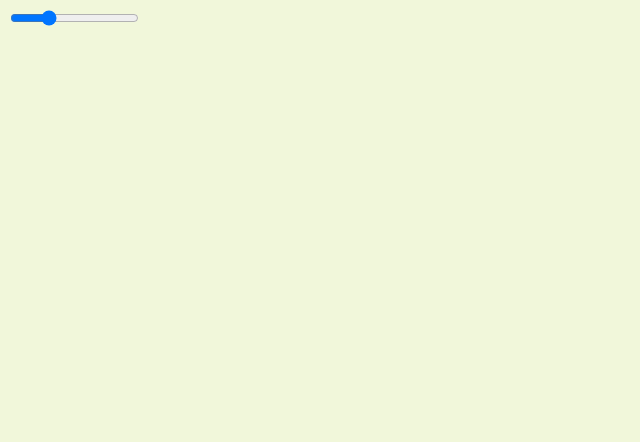
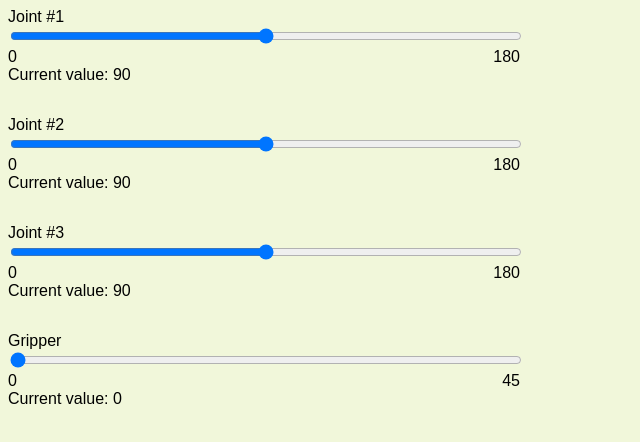
Before and after one commit to cmiband/Roboarm-Manager, an Angular app: page / in a window 1280 px wide. Shown: the top 442 px of the page, without its empty margins (0-640 px from the left). Built offline with nearby package versions, Linux system fonts and the light colour scheme.

Commit message:
arm manager structure

```diff
--- a/src/app/arm-manager/arm-manager.css
+++ b/src/app/arm-manager/arm-manager.css
@@ -0,0 +1,3 @@
+.joint-container {
+    margin-bottom: 4vh;
+}
--- a/src/app/arm-manager/arm-manager.html
+++ b/src/app/arm-manager/arm-manager.html
@@ -1,3 +1,14 @@
 <div>
-    <app-joint-rotator></app-joint-rotator>
+    <div class="joint-container">
+        <app-joint-rotator data-part="jointOne" title="Joint #1" type="joint"></app-joint-rotator>
+    </div>
+    <div class="joint-container">
+        <app-joint-rotator data-part="jointTwo" title="Joint #2" type="joint"></app-joint-rotator>
+    </div>
+    <div class="joint-container">
+        <app-joint-rotator data-part="jointThree" title="Joint #3" type="joint"></app-joint-rotator>
+    </div>
+    <div class="joint-container">
+        <app-joint-rotator data-part="gripper" title="Gripper" [minRange]="gripperMinRange" [maxRange]="gripperMaxRange" type="gripper"></app-joint-rotator>
+    </div>
 </div>
--- a/src/app/arm-manager/arm-manager.ts
+++ b/src/app/arm-manager/arm-manager.ts
@@ -1,4 +1,4 @@
-import { Component } from '@angular/core';
+import { AfterViewInit, Component, viewChildren } from '@angular/core';
 import { JointRotator } from '../joint-rotator/joint-rotator';
 
 @Component({
@@ -7,6 +7,17 @@ import { JointRotator } from '../joint-rotator/joint-rotator';
   templateUrl: './arm-manager.html',
   styleUrl: './arm-manager.css',
 })
-export class ArmManager {
+export class ArmManager implements AfterViewInit {
+  gripperMinRange = 0;
+  gripperMaxRange = 45;
 
+  rotators = viewChildren(JointRotator);
+
+  ngAfterViewInit() {
+    this.rotators().forEach((joint) => {
+      if(joint.type() == "gripper") {
+        joint.currentValue.set(0);
+      }
+    });
+  }
 }
--- a/src/app/joint-rotator/joint-rotator.css
+++ b/src/app/joint-rotator/joint-rotator.css
@@ -0,0 +1,12 @@
+.angles-container {
+    display: flex;
+    justify-content: space-between;
+}
+
+.component-container {
+    width: 40vw;
+}
+
+input[type="range"] {
+    width: 100%;
+}
--- a/src/app/joint-rotator/joint-rotator.html
+++ b/src/app/joint-rotator/joint-rotator.html
@@ -1,5 +1,9 @@
-<div>
-    <div>
-        <input type="range" min="0" max="180" step="1">
+<div class="component-container">
+    <div>{{title()}}</div>
+    <input type="range" [min]="minRange()" [max]="maxRange()" step="1" [value]="currentValue()" (input)="handleRangeChange($event)">
+    <div class="angles-container">
+        <span>{{minRange()}}</span>
+        <span>{{maxRange()}}</span>
     </div>
+    <span>Current value: {{currentValue()}}</span>
 </div>
--- a/src/app/joint-rotator/joint-rotator.ts
+++ b/src/app/joint-rotator/joint-rotator.ts
@@ -1,7 +1,4 @@
-import { AfterViewInit, Component, ElementRef, ViewChild } from '@angular/core';
-
-const SERVO_WIDTH = 150;
-const SERVO_HEIGHT = 50;
+import { AfterViewInit, Component, ElementRef, ViewChild, signal, output, input } from '@angular/core';
 
 @Component({
   selector: 'app-joint-rotator',
@@ -10,8 +7,22 @@ const SERVO_HEIGHT = 50;
   styleUrl: './joint-rotator.css',
 })
 export class JointRotator implements AfterViewInit {
+  currentValue = signal(90);
+  valueChange = output<number>();
+  title = input("");
+  type = input("");
+  minRange = input(0)
+  maxRange = input(180)
 
   ngAfterViewInit(): void {
 
   }
+
+  handleRangeChange(event: Event) {
+    const input = event.target as HTMLInputElement;
+
+    const newValue = parseInt(input.value);
+    this.currentValue.set(newValue);
+    this.valueChange.emit(newValue);
+  }
 }
```
